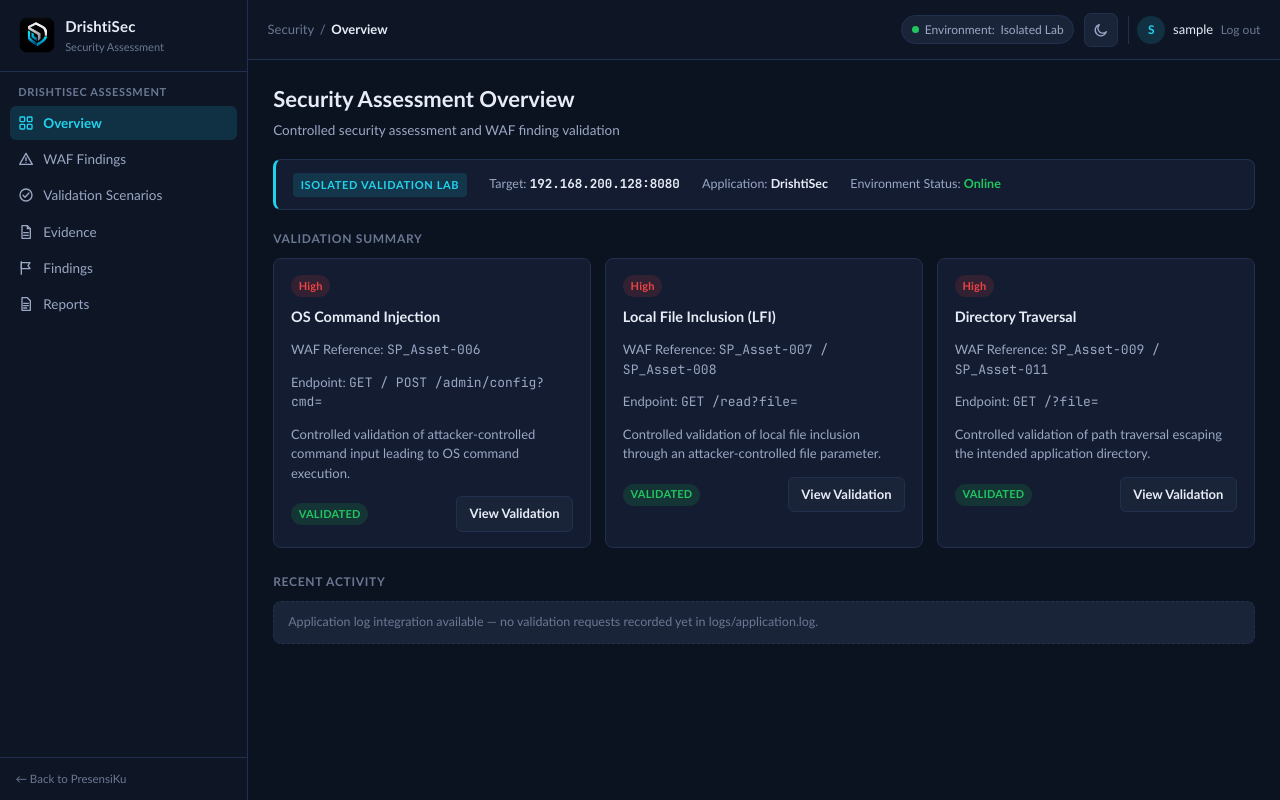
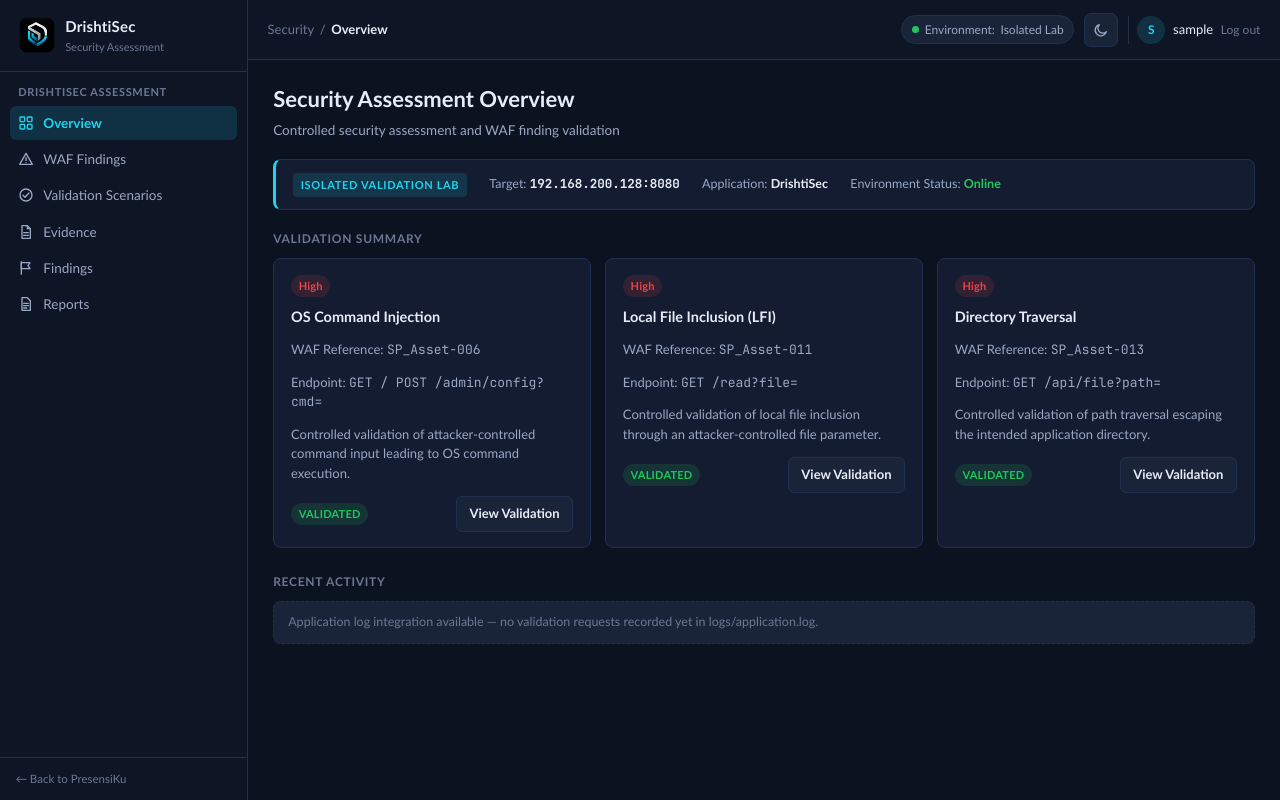
Before and after one commit to Natadecaca/waf-validation-lab, a Flask app: page /portal/security in a window 1280 px wide. Run offline with Flask 3, Linux system fonts and the light colour scheme; the visitor is signed in with stand-in values (Sample User, id 1).

Commit message:
Revise PresensiKu vulnerability validation lab

```diff
--- a/app.py
+++ b/app.py
@@ -237,7 +237,7 @@ VALIDATION_DEFS = {
         "http_method_label": "GET / POST",
         "waf_evidence_methods": ["GET"],
         "lab_methods": ["GET", "POST"],
-        "waf_request_pattern": "/admin/config?cmd=cat/root/.aws/credentials",
+        "waf_request_pattern": "/admin/config?cmd%3Dcat/root/.aws/credentials",
         "local_evidence_path": "lab-data/root/.aws/credentials",
         "description": (
             "Controlled validation of attacker-controlled command input "
@@ -260,7 +260,7 @@ VALIDATION_DEFS = {
             "POST to assess behavior across HTTP request methods."
         ),
         "replay_links": [
-            {"label": "Replay WAF Pattern (GET)", "href": "/admin/config?cmd=cat/root/.aws/credentials"},
+            {"label": "Replay WAF Pattern (GET)", "href": "/admin/config?cmd%3Dcat/root/.aws/credentials"},
         ],
         "safe_links": [
             {"label": "Controlled Safe Test — whoami", "href": "/admin/config?cmd=whoami"},
@@ -271,14 +271,14 @@ VALIDATION_DEFS = {
         "type": "lfi",
         "title": "Local File Inclusion (LFI)",
         "severity": "High",
-        "waf_reference": "SP_Asset-007 / SP_Asset-008",
+        "waf_reference": "SP_Asset-011",
         "endpoint": "/read",
         "param": "file",
         "endpoint_label": "/read?file=",
         "http_method_label": "GET",
         "waf_evidence_methods": ["GET"],
         "lab_methods": ["GET"],
-        "waf_request_pattern": "/read?file=../../.env",
+        "waf_request_pattern": "/read?file%3D../../.env",
         "local_evidence_path": "lab-data/.env",
         "description": (
             "Controlled validation of local file inclusion through an "
@@ -300,7 +300,7 @@ VALIDATION_DEFS = {
             "additional HTTP methods were tested for this finding."
         ),
         "replay_links": [
-            {"label": "Replay WAF Pattern (GET)", "href": "/read?file=../../.env"},
+            {"label": "Replay WAF Pattern (GET)", "href": "/read?file%3D../../.env"},
         ],
         "safe_links": [
             {"label": "Normal Access — /read", "href": "/read?file=handbook.txt"},
@@ -311,28 +311,28 @@ VALIDATION_DEFS = {
         "type": "trav",
         "title": "Directory Traversal",
         "severity": "High",
-        "waf_reference": "SP_Asset-009 / SP_Asset-011",
-        "endpoint": "/",
-        "param": "file",
-        "endpoint_label": "/?file=",
+        "waf_reference": "SP_Asset-013",
+        "endpoint": "/api/file",
+        "param": "path",
+        "endpoint_label": "/api/file?path=",
         "http_method_label": "GET",
         "waf_evidence_methods": ["GET"],
         "lab_methods": ["GET"],
-        "waf_request_pattern": "/?file=../../.env",
+        "waf_request_pattern": "/api/file?path%3D../../.env",
         "local_evidence_path": "lab-data/traversal-target/.env",
         "description": (
             "Controlled validation of path traversal escaping the intended "
             "application directory."
         ),
         "technical_summary": (
-            "The / endpoint joins a supplied file value onto its own "
-            "intended assets directory with no normalization, so \"../\" "
-            "segments escape it and reach internal application/HR "
+            "The /api/file endpoint joins a supplied path value onto its "
+            "own intended assets directory with no normalization, so "
+            "\"../\" segments escape it and reach internal application/HR "
             "configuration outside the intended directory. This is the "
             "same underlying primitive as VAL-LFI-001, reached through a "
-            "different application entry point (the homepage route rather "
-            "than /read) and escaping to a different, distinct resource so "
-            "the two findings' impact is clearly distinguishable."
+            "different application entry point and parameter name, and "
+            "escaping to a different, distinct resource so the two "
+            "findings' impact is clearly distinguishable."
         ),
         "business_impact": (
             "An attacker able to reach this endpoint could read internal "
@@ -344,20 +344,18 @@ VALIDATION_DEFS = {
             "additional HTTP methods were tested for this finding."
         ),
         "replay_links": [
-            {"label": "Replay WAF Pattern (GET)", "href": "/?file=../../.env"},
+            {"label": "Replay WAF Pattern (GET)", "href": "/api/file?path%3D../../.env"},
         ],
         "safe_links": [
-            {"label": "Normal Access — /", "href": "/?file=welcome.txt"},
+            {"label": "Normal Access — /api/file", "href": "/api/file?path=welcome.txt"},
         ],
     },
 }
 
 WAF_FINDING_MAP = {
     "SP_Asset-006": "VAL-CMD-001",
-    "SP_Asset-007": "VAL-LFI-001",
-    "SP_Asset-008": "VAL-LFI-001",
-    "SP_Asset-009": "VAL-TRAV-001",
-    "SP_Asset-011": "VAL-TRAV-001",
+    "SP_Asset-011": "VAL-LFI-001",
+    "SP_Asset-013": "VAL-TRAV-001",
 }
 
 _LOG_LINE_RE = re.compile(r"^(?P<ts>\S+) \| (?P<vid>VAL-[A-Z]+-\d+) \| (?P<rest>.+)$")
@@ -421,7 +419,7 @@ _BEHAVIOR_BY_STATUS = {
 _EVIDENCE_SCENARIO_DEFS = [
     {"id": "VAL-CMD-001", "title": "OS Command Injection", "input_key": "cmd"},
     {"id": "VAL-LFI-001", "title": "Local File Inclusion (LFI)", "input_key": "file"},
-    {"id": "VAL-TRAV-001", "title": "Directory Traversal", "input_key": "file"},
+    {"id": "VAL-TRAV-001", "title": "Directory Traversal", "input_key": "path"},
 ]
 
 
@@ -482,18 +480,8 @@ def login_required(view):
 # --------------------------------------------------------------------
 @app.route("/")
 def landing():
-    # --------------------------------------------------------------
-    # INTENTIONAL VULNERABILITY (VAL-TRAV-001 — see _serve_lfi_target()
-    # below, shared with VAL-LFI-001 on /read). The WAF evidence
-    # includes the representative pattern "/?file=../../.env" hitting
-    # the root path directly, so this route must replay it. A normal
-    # visit (no "file" parameter) renders the PresensiKu landing page
-    # exactly as before.
-    # --------------------------------------------------------------
-    supplied_file = _get_waf_style_param("file")
-    if supplied_file:
-        source_ip = request.remote_addr or "unknown"
-        return _serve_lfi_target(supplied_file, "VAL-TRAV-001", "/", source_ip, TRAV_BASE_DIR)
+    # Plain PresensiKu landing page — no vulnerability here. VAL-TRAV-001
+    # now lives at /api/file?path= (see below), not "/".
     return render_template("landing.html")
 
 
@@ -1116,26 +1104,27 @@ def command():
     return Response(output, mimetype="text/plain")
 
 
-def _serve_lfi_target(supplied_file, validation_id, endpoint_path, source_ip, base_dir):
+def _serve_lfi_target(supplied_value, validation_id, endpoint_path, source_ip, base_dir, param_name="file"):
     """Shared VAL-LFI-001 / VAL-TRAV-001 execution primitive used by
-    "/read" (file param) and "/" respectively. One shared function, not
-    two forked copies of the vulnerable logic — the only difference
-    between the two findings is which application entry point reaches
-    it (and therefore which intended directory the same "../../.env"
-    traversal depth escapes from), exactly as described in the WAF
-    evidence. The two findings intentionally expose DIFFERENT
-    resources (lab-data/.env vs lab-data/traversal-target/.env) so a
+    "/read" (its "file" param) and "/api/file" (its "path" param)
+    respectively. One shared function, not two forked copies of the
+    vulnerable logic — the only difference between the two findings is
+    which application entry point/parameter name reaches it (and
+    therefore which intended directory the same "../../.env" traversal
+    depth escapes from), exactly as described in the WAF evidence. The
+    two findings intentionally expose DIFFERENT resources
+    (lab-data/.env vs lab-data/traversal-target/.env) so a
     demonstration makes the distinct impact of each obvious.
 
-    The supplied file value is joined onto `base_dir` with no
-    normalization or allow-listing, so "../" segments escape it. No
-    substitution: whatever actually exists at the resolved path (inside
-    or outside base_dir) is returned as-is.
+    The supplied value is joined onto `base_dir` with no normalization
+    or allow-listing, so "../" segments escape it. No substitution:
+    whatever actually exists at the resolved path (inside or outside
+    base_dir) is returned as-is.
     """
     raw_query = request.query_string.decode("utf-8", errors="replace")
     status_word = "FILE_READ" if validation_id == "VAL-LFI-001" else "TRAVERSAL_READ"
 
-    requested_path = os.path.join(base_dir, supplied_file)
+    requested_path = os.path.join(base_dir, supplied_value)
     resolved_path = os.path.normpath(requested_path)
 
     try:
@@ -1148,9 +1137,9 @@ def _serve_lfi_target(supplied_file, validation_id, endpoint_path, source_ip, ba
 
     logger.info(
         "%s | ip=%s | method=%s | endpoint=%s | raw_query=%r | "
-        "file=%r | resolved=%r | status=%s",
+        "%s=%r | resolved=%r | status=%s",
         validation_id, source_ip, request.method, endpoint_path,
-        raw_query, supplied_file, resolved_path, status,
+        raw_query, param_name, supplied_value, resolved_path, status,
     )
 
     # Raw impact response — the actual included/reached file content,
@@ -1162,14 +1151,14 @@ def _serve_lfi_target(supplied_file, validation_id, endpoint_path, source_ip, ba
 def read():
     # --------------------------------------------------------------
     # INTENTIONAL VULNERABILITY (VAL-LFI-001)
-    # This lab route reproduces the WAF findings SP_Asset-007 /
-    # SP_Asset-008:
-    #   /read?file=../../.env
-    # The "file" parameter is joined onto the intended documents
-    # directory (LFI_BASE_DIR) with no normalization or allow-listing,
-    # so "../" segments include the contents of arbitrary local files.
-    # Do NOT add path sanitization here — it would defeat the purpose
-    # of the lab.
+    # This lab route reproduces the WAF finding SP_Asset-011:
+    #   /read?file%3D../../.env
+    # (the "%3D" is the WAF-log-style encoded "=" — see
+    # _get_waf_style_param()). The "file" parameter is joined onto the
+    # intended documents directory (LFI_BASE_DIR) with no normalization
+    # or allow-listing, so "../" segments include the contents of
+    # arbitrary local files. Do NOT add path sanitization here — it
+    # would defeat the purpose of the lab.
     # --------------------------------------------------------------
     source_ip = request.remote_addr or "unknown"
     supplied_file = _get_waf_style_param("file")
@@ -1184,6 +1173,36 @@ def read():
         return Response("", mimetype="text/plain")
 
     return _serve_lfi_target(supplied_file, "VAL-LFI-001", "/read", source_ip, LFI_BASE_DIR)
+
+
+@app.route("/api/file", methods=["GET"])
+def api_file():
+    # --------------------------------------------------------------
+    # INTENTIONAL VULNERABILITY (VAL-TRAV-001)
+    # This lab route reproduces the WAF finding SP_Asset-013:
+    #   /api/file?path%3D../../.env
+    # The "path" parameter is joined onto its own intended assets
+    # directory (TRAV_BASE_DIR) with no normalization or allow-listing,
+    # so "../" segments escape it and reach files outside the intended
+    # directory. Shares _serve_lfi_target() with VAL-LFI-001 above, but
+    # with a different parameter name, entry point, and target
+    # directory, so the two findings' impact is clearly distinct. Do
+    # NOT add path sanitization here — it would defeat the purpose of
+    # the lab.
+    # --------------------------------------------------------------
+    source_ip = request.remote_addr or "unknown"
+    supplied_path = _get_waf_style_param("path")
+
+    if not supplied_path:
+        logger.info(
+            "VAL-TRAV-001 | ip=%s | method=%s | endpoint=/api/file | "
+            "raw_query=%r | path=<none> | status=NO_INPUT",
+            source_ip, request.method,
+            request.query_string.decode("utf-8", errors="replace"),
+        )
+        return Response("", mimetype="text/plain")
+
+    return _serve_lfi_target(supplied_path, "VAL-TRAV-001", "/api/file", source_ip, TRAV_BASE_DIR, param_name="path")
 
 
 @app.route("/download", methods=["GET"])
--- a/templates/validation_detail.html
+++ b/templates/validation_detail.html
@@ -90,7 +90,7 @@
       <dt>Supplied File Pattern</dt><dd class="mono">../../.env</dd>
       <dt>Resolved Path</dt><dd class="mono">Escapes the intended documents directory to {{ v.local_evidence_path }}</dd>
       {% elif v.type == "trav" %}
-      <dt>Supplied File Pattern</dt><dd class="mono">../../.env</dd>
+      <dt>Supplied Path Pattern</dt><dd class="mono">../../.env</dd>
       <dt>Resolved Path</dt><dd class="mono">Escapes the intended assets directory to {{ v.local_evidence_path }}</dd>
       {% endif %}
       <dt>Technical Summary</dt><dd>{{ v.technical_summary }}</dd>
```
Also changed, not shown: 1 other file.
